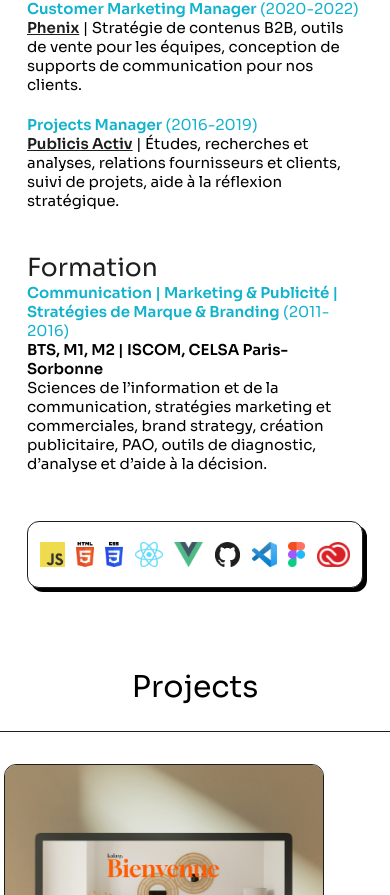
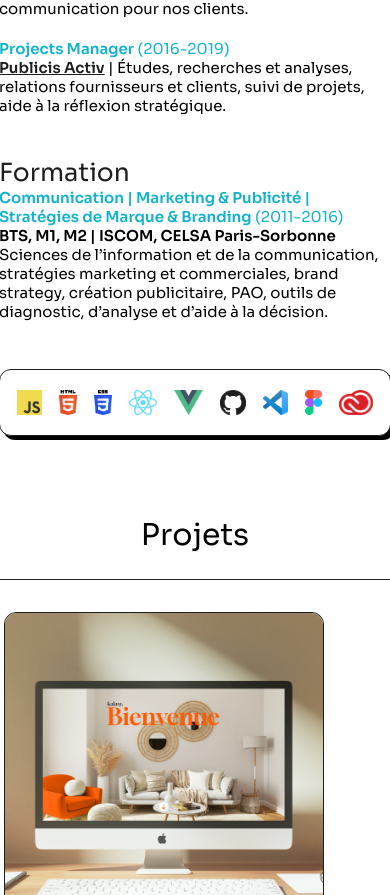
Before and after one commit to justine-rgl/my_portoflio, a Vue app: page / in a window 390 px wide. Shown: the part 2057-2952 px from the top of the page. Built offline with nearby package versions, Linux system fonts and the light colour scheme; what vue-universal-modal would draw is missing.

Commit message:
review projects

```diff
--- a/src/components/About.vue
+++ b/src/components/About.vue
@@ -76,11 +76,11 @@ section {
 }
 
 .container {
-  padding:10px 0px 20px 0px;
+  padding:20px 0px;
   align-content: space-between;
   flex-wrap: wrap;
   margin: auto;
-  width: 60%;
+  width: 50%;
 }
 .title {
   margin-bottom: 30px;
@@ -150,7 +150,17 @@ p {
   max-height: 50px;
 }
 
+@media screen and (max-width: 1500px) {
+.container {
+  width: 60%;
+}
+}
+
 @media screen and (max-width: 800px) {
+
+  .container {
+    width: 70%;
+  }
   .icons-technos {
     max-height: 25px;
   }
--- a/src/components/Footer.vue
+++ b/src/components/Footer.vue
@@ -16,14 +16,16 @@
 <style scoped>
 
 .footer {
+    display: flex;
+    justify-content: space-between;
+    align-items: center;
     background-color: #1E1E1E;
-    display: flex;
-    align-items: center;
-    justify-content: space-between;
-    padding: 0px 30px 0px 30px;
+    padding: 15px 50px;
     height: 100px;
     position:relative;
     z-index: 2;
+    margin: auto;
+    /* max-width: 1264px; */
 }
 
 .footer .logo {
--- a/src/components/Projects.vue
+++ b/src/components/Projects.vue
@@ -1,7 +1,7 @@
 <template id="projects">
     <section class="container">
         <div class="title">
-            <h1>Projects</h1>
+            <h1>Projets</h1>
         </div>
         <div class="projets">
             <div class="projet">
@@ -135,9 +135,10 @@ section{
 }
 
 .container {
+    padding:20px 0px;
     justify-items: center;
     margin: auto;
-    width: 80%;
+    width: 60%;
 }
 
 .projet {
@@ -152,11 +153,7 @@ section{
     gap: 2em;
 }
 
-@media screen and (max-width: 800px) {
-    .projet {
-        flex-direction: column;
-    }
-}
+
 
 .image-projet {
     background-color: #fff;
@@ -173,7 +170,7 @@ section{
     display: flex;
     flex-direction: column;
     justify-content: center;
-    max-width: 30rem;
+    max-width: 60%;
 }
 
 h1 {
@@ -276,4 +273,23 @@ a:hover, button:hover {
   will-change: transform;
 }
 
+@media screen and (max-width: 1000px) {
+
+    .container {
+        width: 80%;
+    }
+    .projet {
+        flex-direction: column;
+    }
+
+    .description-projet {
+        max-width: 100%;
+    }
+
+    a, button {
+        font-family:Sora, sans-serif;
+        font-size: 13px;
+    }
+}
+
 </style>
--- a/src/views/HomeView.vue
+++ b/src/views/HomeView.vue
@@ -34,7 +34,8 @@ export default {
 <style>
 
 .home {
-  margin: 0;
+  /* max-width: 1264px; */
+  margin: 0 auto;
   padding: 0;
 }
 
```
Lines whose indentation alone changed are shown as unchanged.
